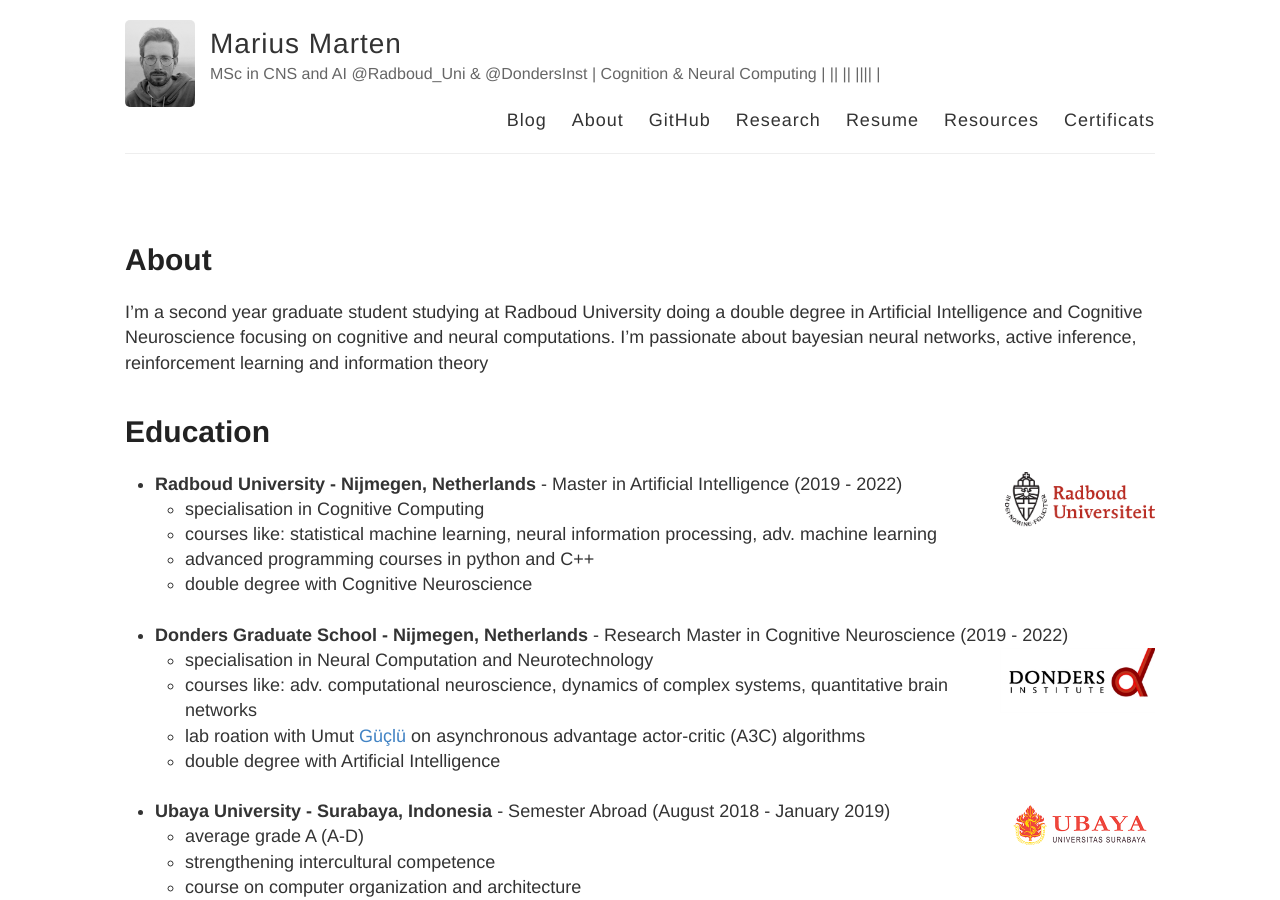
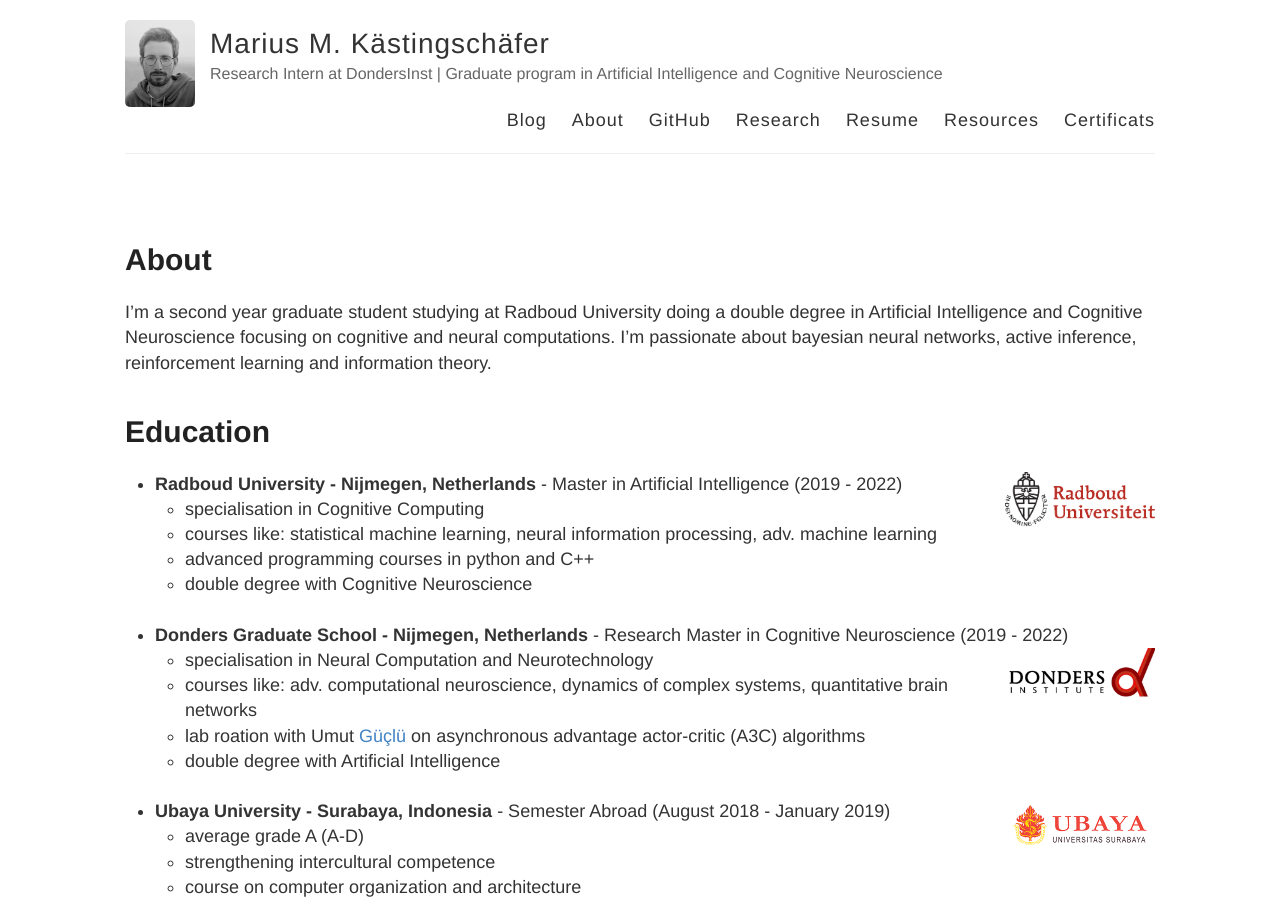
Before and after one commit to Mariusmarten/mariusmarten.github.io, a Jekyll site: the page built from about.md, in a window 1280 px wide and 900 px high. Built offline with Jekyll 4.4.1, drawn with Linux system fonts in a browser that asks for light colours.

Commit message:
update profile text

```diff
--- a/_config.yml
+++ b/_config.yml
@@ -3,10 +3,10 @@
 #
 
 # Name of your site (displayed in the header)
-name: Marius Marten
+name: Marius M. Kästingschäfer
 
 # Short bio or description (displayed in the header)
-description: MSc in CNS and AI @Radboud_Uni & @DondersInst | Cognition & Neural Computing   | || || ||||  |
+description: Research Intern at DondersInst | Graduate program in Artificial Intelligence and Cognitive Neuroscience
 
 # URL of your avatar or profile pic (you could use your GitHub profile pic)
 avatar: "/images/profile.png"
@@ -23,7 +23,7 @@ footer-links:
   flickr:
   github: /Mariusmarten
   instagram: _mariusmarten/
-  linkedin:
+  linkedin: /marius-kästingschäfer-483979221/
   pinterest:
   rss:
   twitter: marten_marius
--- a/about.md
+++ b/about.md
@@ -4,7 +4,7 @@ title: About
 permalink: /about/
 ---
 
-I'm a second year graduate student studying at Radboud University doing a double degree in Artificial Intelligence and Cognitive Neuroscience focusing on cognitive and neural computations. I'm passionate about bayesian neural networks, active inference, reinforcement learning and information theory
+I'm a second year graduate student studying at Radboud University doing a double degree in Artificial Intelligence and Cognitive Neuroscience focusing on cognitive and neural computations. I'm passionate about bayesian neural networks, active inference, reinforcement learning and information theory.
 
 # Education
 
```
